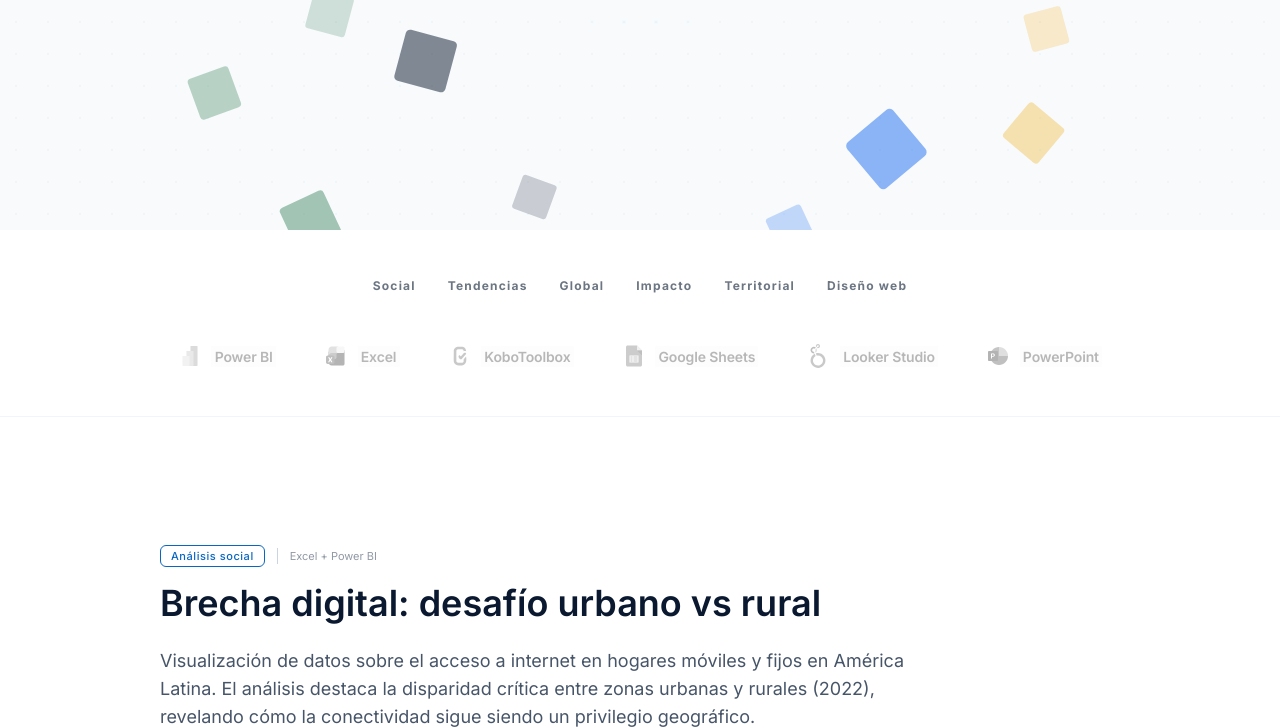
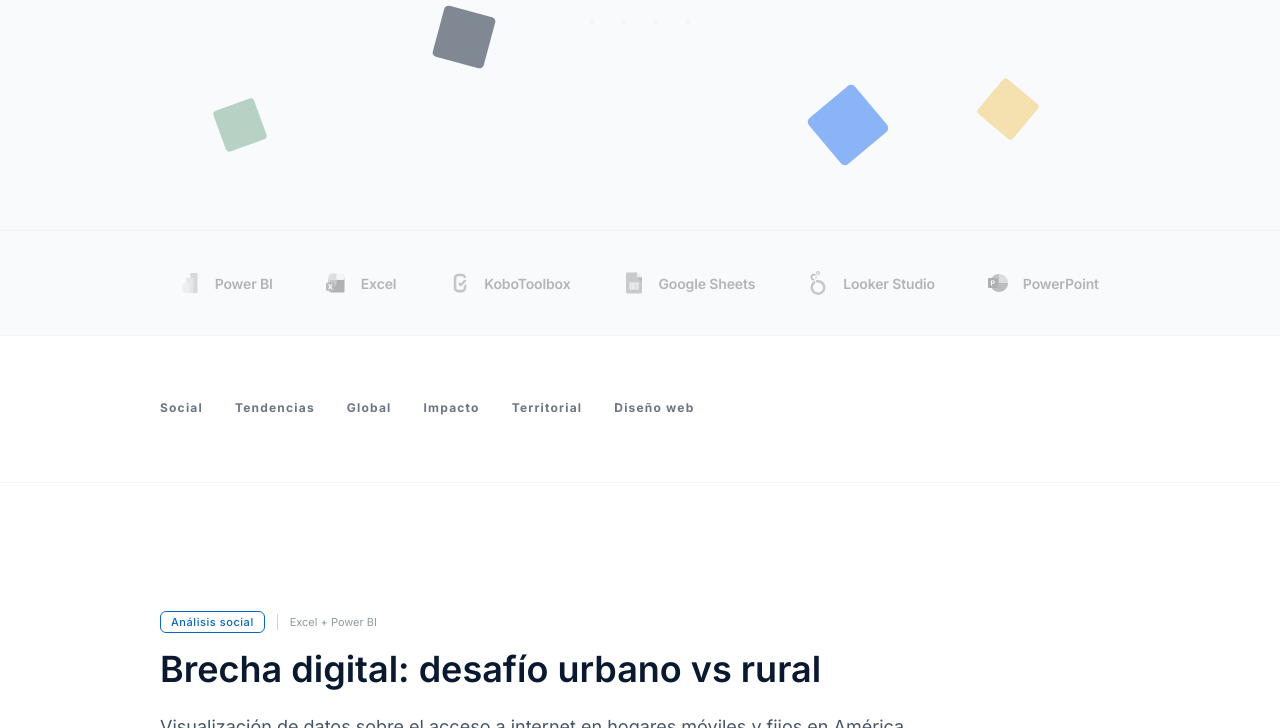
Before and after one commit to jalfredopabon/jalfredopabon.github.io, a plain HTML site: page index.html in a window 1280 px wide. Shown: the part 570-1298 px from the top of the page. Drawn offline with nearby package versions, Linux system fonts and the light colour scheme; a web font is replaced by a local one.

Commit message:
style: Reestructuración de secciones post-Hero, separación de Stack e Índice con alineación editorial

```diff
--- a/index.html
+++ b/index.html
@@ -358,93 +358,82 @@
                     <!-- Grupo Navy: Grandes en caos, pequeños en orden -->
                     <div class="w-3 h-3 md:w-6 md:h-6 group-hover:w-3 group-hover:h-3 bg-brand-navy rounded-sm transition-all duration-[1000ms] ease-out
                                 translate-x-0 translate-y-0 rotate-0 opacity-40 scale-100
-                                md:-translate-x-[30vw] md:-translate-y-[35vh] md:rotate-[105deg] md:opacity-40 md:scale-[2.1]
+                                md:-translate-x-[32vw] md:-translate-y-[30vh] md:rotate-[105deg] md:opacity-40 md:scale-[2.1]
                                 group-hover:translate-x-0 group-hover:translate-y-0 group-hover:rotate-0 group-hover:opacity-40 group-hover:scale-100"></div>
                     <div class="w-3 h-3 md:w-6 md:h-6 group-hover:w-3 group-hover:h-3 bg-brand-navy rounded-sm transition-all duration-[1200ms] ease-out
                                 translate-x-0 translate-y-0 rotate-0 opacity-60 scale-100
-                                md:-translate-x-[25vw] md:-translate-y-[15vh] md:-rotate-[35deg] md:opacity-30 md:scale-[1.7]
+                                md:-translate-x-[20vw] md:-translate-y-[18vh] md:-rotate-[35deg] md:opacity-30 md:scale-[1.7]
                                 group-hover:translate-x-0 group-hover:translate-y-0 group-hover:rotate-0 group-hover:opacity-60 group-hover:scale-100"></div>
                     <div class="w-3 h-3 md:w-6 md:h-6 group-hover:w-3 group-hover:h-3 bg-brand-navy rounded-sm transition-all duration-[1100ms] ease-out
                                 translate-x-0 translate-y-0 rotate-0 opacity-80 scale-100
-                                md:-translate-x-[18vw] md:translate-y-[8vh] md:rotate-[15deg] md:opacity-50 md:scale-[2.2]
+                                md:-translate-x-[15vw] md:translate-y-[5vh] md:rotate-[15deg] md:opacity-50 md:scale-[2.2]
                                 group-hover:translate-x-0 group-hover:translate-y-0 group-hover:rotate-0 group-hover:opacity-80 group-hover:scale-100"></div>
                     <div class="w-3 h-3 md:w-6 md:h-6 group-hover:w-3 group-hover:h-3 bg-brand-navy rounded-sm transition-all duration-[1300ms] ease-out
                                 translate-x-0 translate-y-0 rotate-0 opacity-100 scale-100
-                                md:-translate-x-[12vw] md:translate-y-[25vh] md:rotate-[110deg] md:opacity-20 md:scale-[1.5]
+                                md:-translate-x-[8vw] md:translate-y-[40vh] md:rotate-[110deg] md:opacity-20 md:scale-[1.5]
                                 group-hover:translate-x-0 group-hover:translate-y-0 group-hover:rotate-0 group-hover:opacity-100 group-hover:scale-100"></div>
 
                     <!-- Grupo Blue -->
                     <div class="w-3 h-3 md:w-6 md:h-6 group-hover:w-3 group-hover:h-3 bg-[#4285F4] rounded-sm transition-all duration-[1150ms] ease-out
                                 translate-x-0 translate-y-0 rotate-0 opacity-40 scale-100
-                                md:translate-x-[30vw] md:-translate-y-[30vh] md:-rotate-[65deg] md:opacity-40 md:scale-[1.9]
+                                md:translate-x-[28vw] md:-translate-y-[28vh] md:-rotate-[65deg] md:opacity-40 md:scale-[1.9]
                                 group-hover:translate-x-0 group-hover:translate-y-0 group-hover:rotate-0 group-hover:opacity-40 group-hover:scale-100"></div>
                     <div class="w-3 h-3 md:w-6 md:h-6 group-hover:w-3 group-hover:h-3 bg-[#4285F4] rounded-sm transition-all duration-[1050ms] ease-out
                                 translate-x-0 translate-y-0 rotate-0 opacity-60 scale-100
-                                md:translate-x-[25vw] md:-translate-y-[12vh] md:rotate-[45deg] md:opacity-50 md:scale-[1.8]
+                                md:translate-x-[22vw] md:-translate-y-[10vh] md:rotate-[45deg] md:opacity-50 md:scale-[1.8]
                                 group-hover:translate-x-0 group-hover:translate-y-0 group-hover:rotate-0 group-hover:opacity-60 group-hover:scale-100"></div>
                     <div class="w-3 h-3 md:w-6 md:h-6 group-hover:w-3 group-hover:h-3 bg-[#4285F4] rounded-sm transition-all duration-[1250ms] ease-out
                                 translate-x-0 translate-y-0 rotate-0 opacity-80 scale-100
-                                md:translate-x-[18vw] md:translate-y-[15vh] md:rotate-[140deg] md:opacity-60 md:scale-[2.5]
+                                md:translate-x-[15vw] md:translate-y-[12vh] md:rotate-[140deg] md:opacity-60 md:scale-[2.5]
                                 group-hover:translate-x-0 group-hover:translate-y-0 group-hover:rotate-0 group-hover:opacity-80 group-hover:scale-100"></div>
                     <div class="w-3 h-3 md:w-6 md:h-6 group-hover:w-3 group-hover:h-3 bg-[#4285F4] rounded-sm transition-all duration-[1100ms] ease-out
                                 translate-x-0 translate-y-0 rotate-0 opacity-100 scale-100
-                                md:translate-x-[8vw] md:translate-y-[25vh] md:-rotate-[25deg] md:opacity-30 md:scale-[1.6]
+                                md:translate-x-[10vw] md:translate-y-[38vh] md:-rotate-[25deg] md:opacity-30 md:scale-[1.6]
                                 group-hover:translate-x-0 group-hover:translate-y-0 group-hover:rotate-0 group-hover:opacity-100 group-hover:scale-100"></div>
 
                     <!-- Grupo Green -->
                     <div class="w-3 h-3 md:w-6 md:h-6 group-hover:w-3 group-hover:h-3 bg-[#217346] rounded-sm transition-all duration-[1200ms] ease-out
                                 translate-x-0 translate-y-0 rotate-0 opacity-40 scale-100
-                                md:-translate-x-[22vw] md:translate-y-[20vh] md:rotate-[65deg] md:opacity-40 md:scale-[2]
+                                md:-translate-x-[25vw] md:translate-y-[35vh] md:rotate-[65deg] md:opacity-40 md:scale-[2]
                                 group-hover:translate-x-0 group-hover:translate-y-0 group-hover:rotate-0 group-hover:opacity-40 group-hover:scale-100"></div>
                     <div class="w-3 h-3 md:w-6 md:h-6 group-hover:w-3 group-hover:h-3 bg-[#217346] rounded-sm transition-all duration-[1350ms] ease-out
                                 translate-x-0 translate-y-0 rotate-0 opacity-60 scale-100
-                                md:-translate-x-[32vw] md:translate-y-[4vh] md:-rotate-[110deg] md:opacity-30 md:scale-[1.8]
+                                md:-translate-x-[30vw] md:translate-y-[8vh] md:-rotate-[110deg] md:opacity-30 md:scale-[1.8]
                                 group-hover:translate-x-0 group-hover:translate-y-0 group-hover:rotate-0 group-hover:opacity-60 group-hover:scale-100"></div>
                     <div class="w-3 h-3 md:w-6 md:h-6 group-hover:w-3 group-hover:h-3 bg-[#217346] rounded-sm transition-all duration-[1050ms] ease-out
                                 translate-x-0 translate-y-0 rotate-0 opacity-80 scale-100
-                                md:-translate-x-[5vw] md:translate-y-[30vh] md:rotate-[35deg] md:opacity-50 md:scale-[2.1]
+                                md:translate-x-[3vw] md:translate-y-[42vh] md:rotate-[35deg] md:opacity-50 md:scale-[2.1]
                                 group-hover:translate-x-0 group-hover:translate-y-0 group-hover:rotate-0 group-hover:opacity-80 group-hover:scale-100"></div>
                     <div class="w-3 h-3 md:w-6 md:h-6 group-hover:w-3 group-hover:h-3 bg-[#217346] rounded-sm transition-all duration-[1150ms] ease-out
                                 translate-x-0 translate-y-0 rotate-0 opacity-100 scale-100
-                                md:-translate-x-[28vw] md:-translate-y-[6vh] md:-rotate-[75deg] md:opacity-20 md:scale-[1.7]
+                                md:-translate-x-[26vw] md:-translate-y-[12vh] md:-rotate-[75deg] md:opacity-20 md:scale-[1.7]
                                 group-hover:translate-x-0 group-hover:translate-y-0 group-hover:rotate-0 group-hover:opacity-100 group-hover:scale-100"></div>
 
                     <!-- Grupo Yellow -->
                     <div class="w-3 h-3 md:w-6 md:h-6 group-hover:w-3 group-hover:h-3 bg-[#eda503] rounded-sm transition-all duration-[1300ms] ease-out
                                 translate-x-0 translate-y-0 rotate-0 opacity-40 scale-100
-                                md:translate-x-[25vw] md:translate-y-[22vh] md:rotate-[90deg] md:opacity-40 md:scale-[2.3]
+                                md:translate-x-[28vw] md:translate-y-[36vh] md:rotate-[90deg] md:opacity-40 md:scale-[2.3]
                                 group-hover:translate-x-0 group-hover:translate-y-0 group-hover:rotate-0 group-hover:opacity-40 group-hover:scale-100"></div>
                     <div class="w-3 h-3 md:w-6 md:h-6 group-hover:w-3 group-hover:h-3 bg-[#eda503] rounded-sm transition-all duration-[1100ms] ease-out
                                 translate-x-0 translate-y-0 rotate-0 opacity-60 scale-100
-                                md:translate-x-[32vw] md:translate-y-[5vh] md:-rotate-[50deg] md:opacity-30 md:scale-[1.9]
+                                md:translate-x-[30vw] md:translate-y-[2vh] md:-rotate-[50deg] md:opacity-30 md:scale-[1.9]
                                 group-hover:translate-x-0 group-hover:translate-y-0 group-hover:rotate-0 group-hover:opacity-60 group-hover:scale-100"></div>
                     <div class="w-3 h-3 md:w-6 md:h-6 group-hover:w-3 group-hover:h-3 bg-[#eda503] rounded-sm transition-all duration-[1250ms] ease-out
                                 translate-x-0 translate-y-0 rotate-0 opacity-80 scale-100
-                                md:translate-x-[6vw] md:translate-y-[32vh] md:rotate-[20deg] md:opacity-50 md:scale-[2]
+                                md:-translate-x-[3vw] md:translate-y-[45vh] md:rotate-[20deg] md:opacity-50 md:scale-[2]
                                 group-hover:translate-x-0 group-hover:translate-y-0 group-hover:rotate-0 group-hover:opacity-80 group-hover:scale-100"></div>
                     <div class="w-3 h-3 md:w-6 md:h-6 group-hover:w-3 group-hover:h-3 bg-[#eda503] rounded-sm transition-all duration-[1000ms] ease-out
                                 translate-x-0 translate-y-0 rotate-0 opacity-100 scale-100
-                                md:translate-x-[28vw] md:-translate-y-[8vh] md:-rotate-[15deg] md:opacity-20 md:scale-[1.6]
+                                md:translate-x-[25vw] md:-translate-y-[15vh] md:-rotate-[15deg] md:opacity-20 md:scale-[1.6]
                                 group-hover:translate-x-0 group-hover:translate-y-0 group-hover:rotate-0 group-hover:opacity-100 group-hover:scale-100"></div>
                 </div>
             </div>
         </div>
     </header>
 
-    <!-- Nueva Sección: Capacidades (Fuera de la primera pantalla) -->
-    <section class="py-12 bg-white border-b border-slate-100 relative z-10">
+    <!-- Sección 2: Stack de Herramientas (Credibilidad Técnica) -->
+    <section id="stack" class="py-10 bg-slate-50 border-y border-slate-100 relative z-10">
         <div class="max-w-6xl mx-auto px-8 md:px-24">
-            <!-- Tags de Navegación -->
-            <div class="flex flex-wrap justify-center gap-x-8 gap-y-4 mb-12">
-                <a href="#brecha-digital" class="nav-link text-xs font-bold tracking-widest text-brand-navy/60 hover:text-brand-accent">Social</a>
-                <a href="#redes-sociales" class="nav-link text-xs font-bold tracking-widest text-brand-navy/60 hover:text-brand-accent">Tendencias</a>
-                <a href="#tallest-buildings" class="nav-link text-xs font-bold tracking-widest text-brand-navy/60 hover:text-brand-accent">Global</a>
-                <a href="#presentacion" class="nav-link text-xs font-bold tracking-widest text-brand-navy/60 hover:text-brand-accent">Impacto</a>
-                <a href="#territorial" class="nav-link text-xs font-bold tracking-widest text-brand-navy/60 hover:text-brand-accent">Territorial</a>
-                <a href="#diseno-web" class="nav-link text-xs font-bold tracking-widest text-brand-navy/60 hover:text-brand-accent">Diseño web</a>
-            </div>
-
-            <!-- Toolkit Horizontal -->
             <div class="flex flex-wrap justify-center items-center gap-x-12 gap-y-8 opacity-60 hover:opacity-100 transition-opacity duration-500">
                 <div class="tech-stack-item">
                     <svg class="h-6 w-auto" viewBox="0 0 48 48" xmlns="http://www.w3.org/2000/svg"><path fill="#eda503" d="M38,44H26c-0.552,0-1-0.448-1-1V5c0-0.552,0.448-1,1-1h12c0.552,0,1,0.448,1,1v38C39,43.552,38.552,44,38,44z"/><path fill="#ffca28" d="M30,44H18c-0.552,0-1-0.448-1-1V15c0-0.552,0.448-1,1-1h12c0.552,0,1,0.448,1,1v28C31,43.552,30.552,44,30,44z"/><path fill="#ffe082" d="M22,44H10c-0.552,0-1-0.448-1-1V25c0-0.552,0.448-1,1-1h12c0.552,0,1,0.448,1,1v18C23,43.552,22.552,44,22,44z"/></svg>
@@ -488,6 +477,21 @@
                     </svg>
                     <span class="tech-stack-name">PowerPoint</span>
                 </div>
+            </div>
+        </div>
+    </section>
+
+    <!-- Sección 3: Índice de Navegación (Tabs) -->
+    <section class="py-12 md:py-16 bg-white border-b border-slate-100 relative z-10">
+        <div class="max-w-6xl mx-auto px-8 md:px-24">
+            <!-- Tags de Navegación -->
+            <div class="flex flex-wrap justify-start gap-x-8 gap-y-4">
+                <a href="#brecha-digital" class="nav-link text-xs font-bold tracking-widest text-brand-navy/60 hover:text-brand-accent">Social</a>
+                <a href="#redes-sociales" class="nav-link text-xs font-bold tracking-widest text-brand-navy/60 hover:text-brand-accent">Tendencias</a>
+                <a href="#tallest-buildings" class="nav-link text-xs font-bold tracking-widest text-brand-navy/60 hover:text-brand-accent">Global</a>
+                <a href="#presentacion" class="nav-link text-xs font-bold tracking-widest text-brand-navy/60 hover:text-brand-accent">Impacto</a>
+                <a href="#territorial" class="nav-link text-xs font-bold tracking-widest text-brand-navy/60 hover:text-brand-accent">Territorial</a>
+                <a href="#diseno-web" class="nav-link text-xs font-bold tracking-widest text-brand-navy/60 hover:text-brand-accent">Diseño web</a>
             </div>
         </div>
     </section>
```
